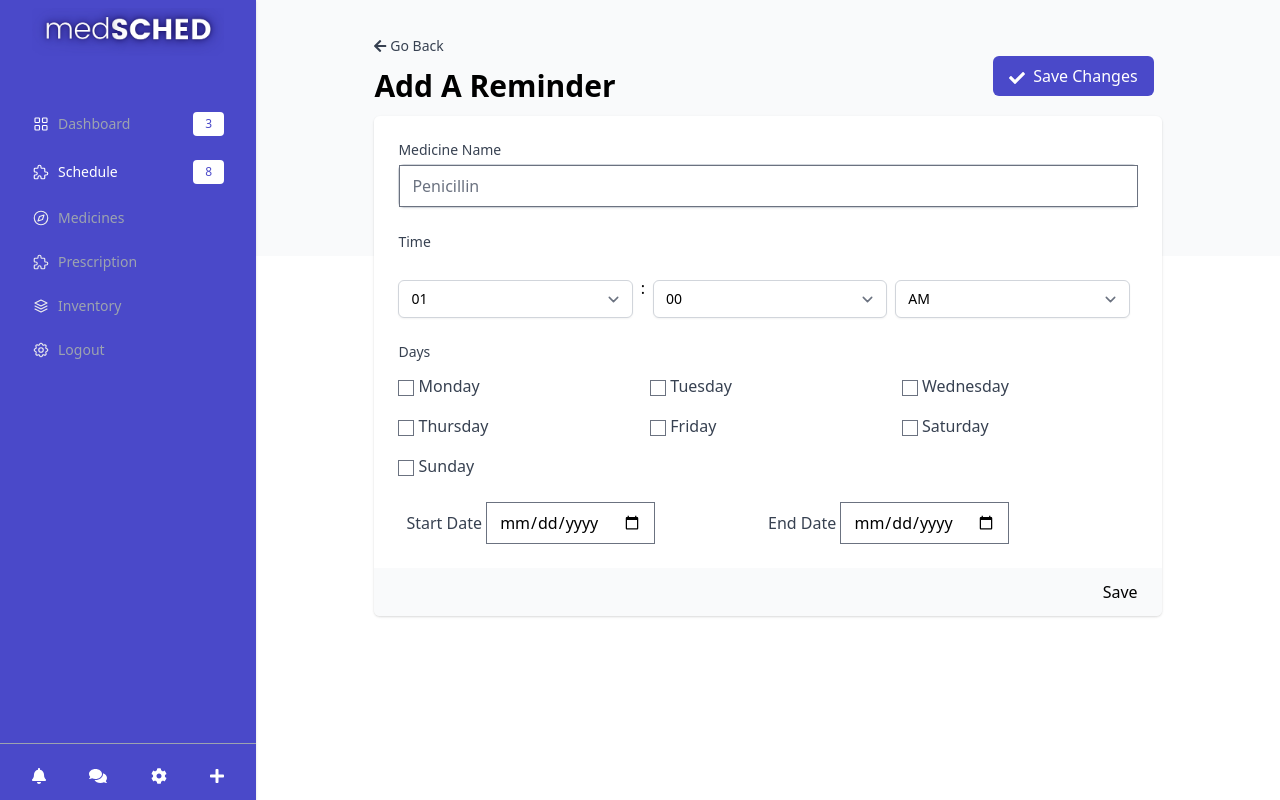
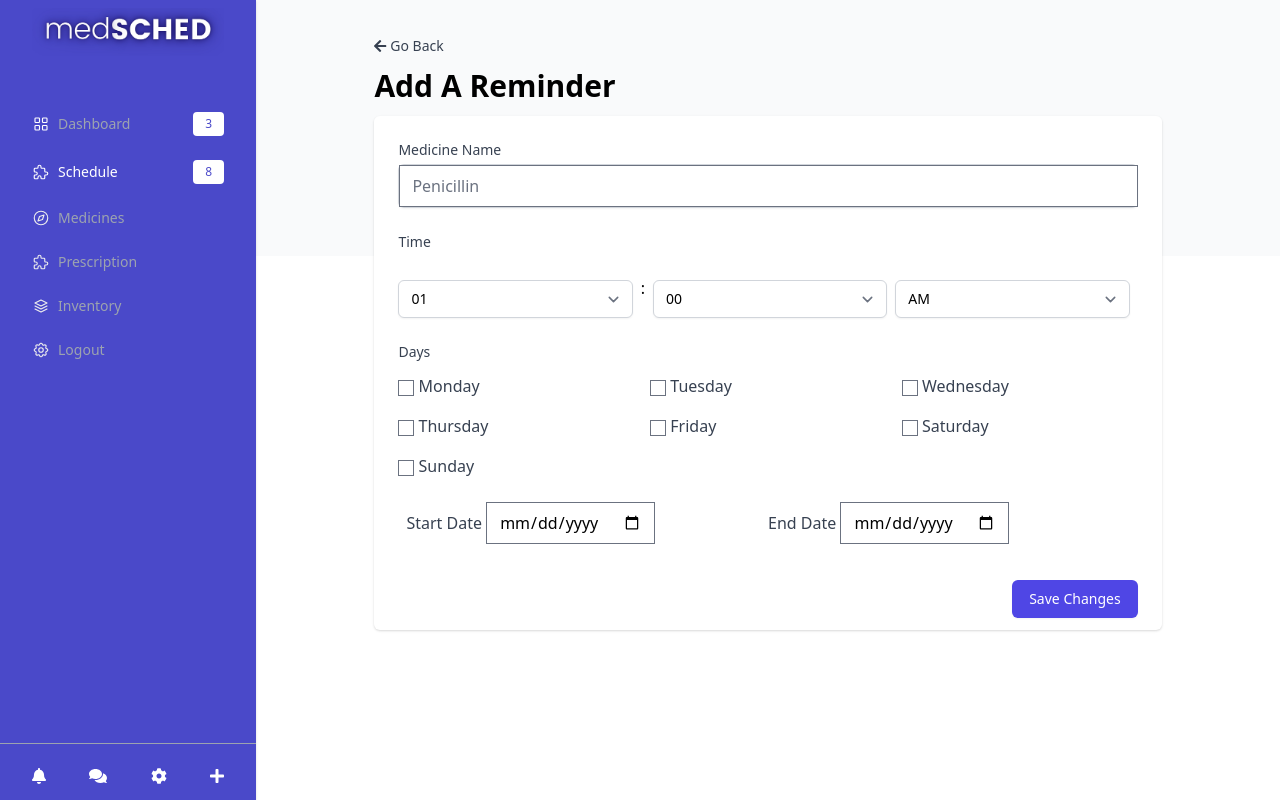
Before and after one commit to BVNCodeTech/medsched, a Flask app: page /schedule/add in a window 1280 px wide. Run offline with Flask 2, Linux system fonts and the light colour scheme; style sheets or scripts are compiled from the project's sources.

Commit message:
Minor Changes

```diff
--- a/templates/app/add-medicine.html
+++ b/templates/app/add-medicine.html
@@ -195,10 +195,6 @@
             <div class="flex">
               <p class="text-3xl font-semibold my-3 dark:text-white">Add A Reminder</p>
               <div class="flex-grow"></div>
-              <button type="submit" class="self-start mx-2 p-2 flex invisible md:visible bg-primary-blue-light rounded-md text-white">
-                <i class="fas fa-check mt-1.5 ml-2 mr-2"></i>
-                <p class="mr-2">Save Changes</p>
-              </button>
             </div>
             <!-- Form start  -->
             <form action="/schedule/submit" method="post">
@@ -308,10 +304,10 @@
                     </div>
                   </div>
                 </div>
-                <div class="px-4 py-3 bg-gray-50 text-right sm:px-6">
-                  <button type="submit" >
-<!--                    class="inline-flex md:invisible justify-center py-2 px-4 border border-transparent shadow-sm text-sm font-medium rounded-md text-white bg-indigo-600 hover:bg-indigo-700 focus:outline-none focus:ring-2 focus:ring-offset-2 focus:ring-indigo-500"-->
-                  Save
+                <div class="px-4 py-3  text-right sm:px-6">
+                  <button type="submit" class="inline-flex justify-center py-2 px-4 border border-transparent shadow-sm text-sm font-medium rounded-md text-white bg-indigo-600 hover:bg-indigo-700 focus:outline-none focus:ring-2 focus:ring-offset-2 focus:ring-indigo-500"
+                  >
+                  Save Changes
                   </button>
                 </div>
               </div>
--- a/templates/app/schedule.html
+++ b/templates/app/schedule.html
@@ -183,7 +183,7 @@
       </div>
       <!-- Sidebar ends -->
       <!-- Container Start -->
-      <div class="sm:ml-64  w-full bg-gray-50">
+      <div class="sm:ml-64  w-full">
         <div class="container mx-auto h-64 md:w-4/5 w-full px-4 flex flex-col flex-no-wrap">
           <div class="flex flex-col my-9">
             <p class="text-3xl font-semibold my-7 dark:text-white">Schedule</p>
```
